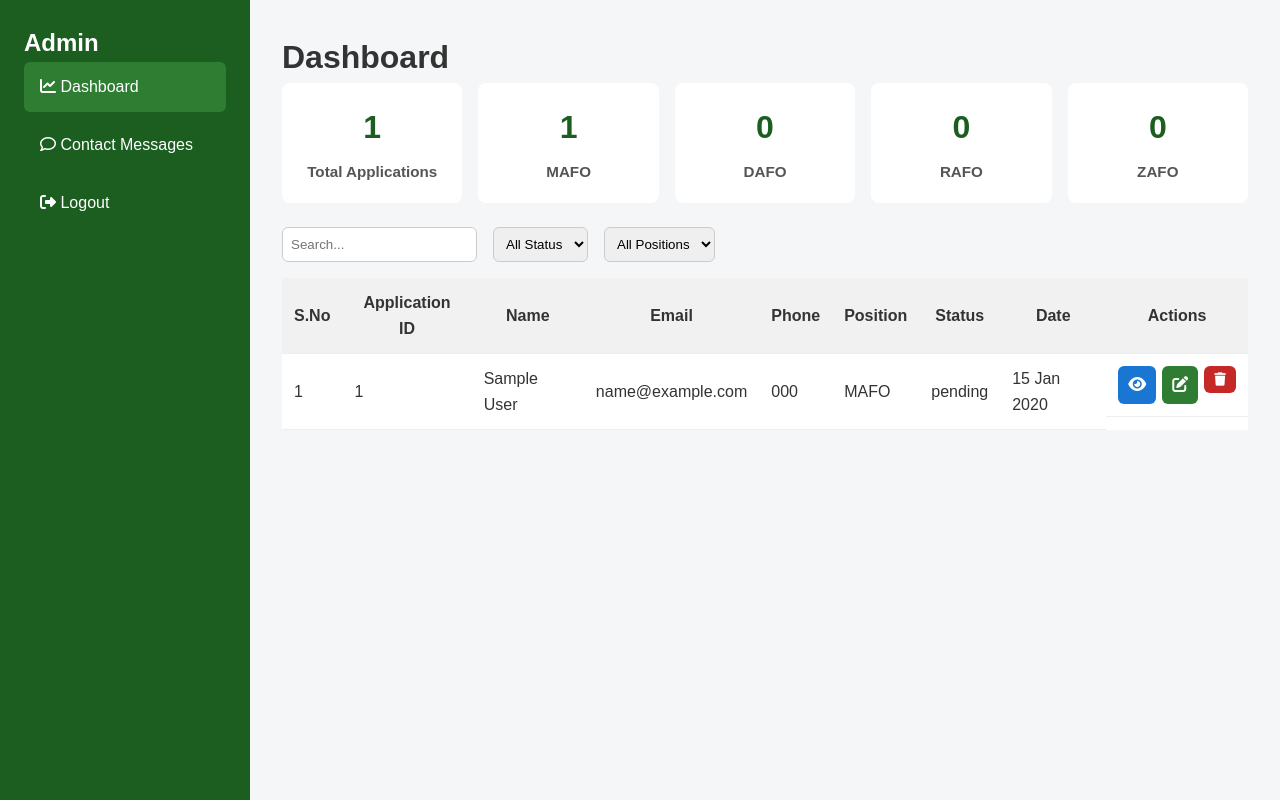
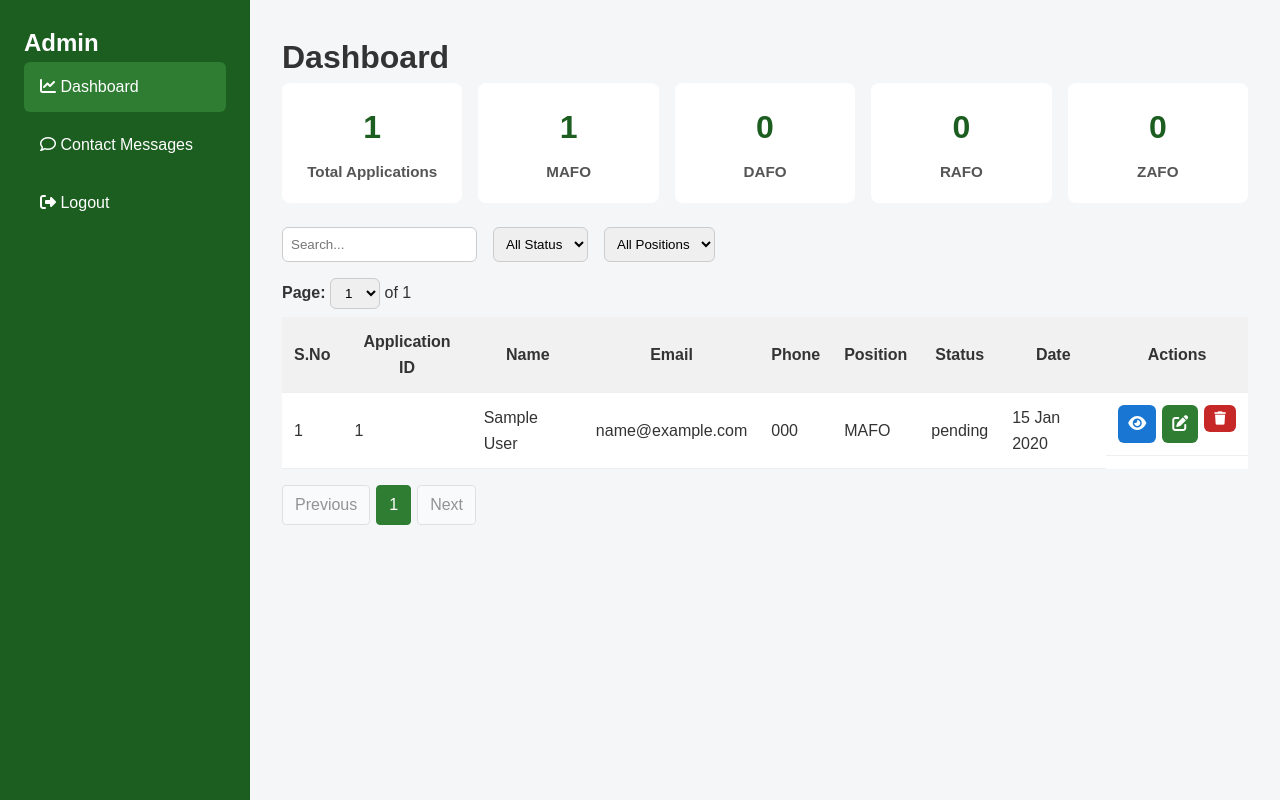
Before and after one commit to cherry-cpu/abagritech, a PHP site: page /dashboard.php in a window 1280 px wide. Run offline with PHP 8.4, Linux system fonts and the light colour scheme; the visitor is signed in with stand-in values (Sample User, id 1); tables that the repository leaves empty hold one stand-in row (values such as "Sample post").

Commit message:
Update dashboard.php, pagination added

```diff
--- a/dashboard.php
+++ b/dashboard.php
@@ -2,8 +2,6 @@
 require_once 'check_auth.php';
 requireLogin();
 require_once 'config.php';
-
-session_start();
 
 /* ===============================
    CSRF TOKEN
@@ -36,9 +34,21 @@ if ($_SERVER['REQUEST_METHOD'] === 'POST' && isset($_POST['delete_id'])) {
     $stmt = $pdo->prepare("DELETE FROM exam_applications WHERE id = :id");
     $stmt->execute(['id' => (int)$_POST['delete_id']]);
 
-    header("Location: dashboard.php?deleted=1");
+    header("Location: dashboard.php?deleted=1&page=" . ($_GET['page'] ?? 1));
     exit;
 }
+
+/* ===============================
+   PAGINATION SETUP
+   =============================== */
+$limit = 50;
+$page = isset($_GET['page']) && $_GET['page'] > 0 ? (int)$_GET['page'] : 1;
+$offset = ($page - 1) * $limit;
+
+$totalRecords = $pdo->query("SELECT COUNT(*) FROM exam_applications")->fetchColumn();
+$totalPages = ceil($totalRecords / $limit);
+
+$selectedPosition = $_GET['position'] ?? '';
 
 /* ===============================
    DASHBOARD STATS
@@ -53,11 +63,19 @@ $stats = $pdo->query("
     FROM exam_applications
 ")->fetch(PDO::FETCH_ASSOC);
 
-$recent_applications = $pdo->query("
+/* ===============================
+   FETCH PAGINATED DATA
+   =============================== */
+$stmt = $pdo->prepare("
     SELECT *
     FROM exam_applications
     ORDER BY created_at DESC
-")->fetchAll(PDO::FETCH_ASSOC);
+    LIMIT :limit OFFSET :offset
+");
+$stmt->bindValue(':limit', $limit, PDO::PARAM_INT);
+$stmt->bindValue(':offset', $offset, PDO::PARAM_INT);
+$stmt->execute();
+$recent_applications = $stmt->fetchAll(PDO::FETCH_ASSOC);
 ?>
 
 <!DOCTYPE html>
@@ -70,115 +88,99 @@ $recent_applications = $pdo->query("
 <link rel="stylesheet" href="https://cdnjs.cloudflare.com/ajax/libs/font-awesome/6.4.0/css/all.min.css">
 
 <style>
-body {
-    display: flex;
-    margin: 0;
-    background: #f4f6f8;
-    font-family: Arial;
+body { display:flex; margin:0; background:#f4f6f8; font-family:Arial; }
+.sidebar { width:250px; background:#1b5e20; color:#fff; min-height:100vh; padding:1.5rem; }
+.sidebar a { display:block; color:#fff; padding:.75rem 1rem; text-decoration:none; border-radius:6px; margin-bottom:.5rem; }
+.sidebar a.active, .sidebar a:hover { background:#2e7d32; }
+.main { flex:1; padding:2rem; }
+
+.stats-grid {
+    display:grid;
+    grid-template-columns:repeat(5,1fr);
+    gap:1rem;
+    margin-bottom:1.5rem;
+}
+.stat-card {
+    background:#fff;
+    padding:1.2rem;
+    border-radius:8px;
+    text-align:center;
+}
+.stat-card-number {
+    font-size:2rem;
+    font-weight:700;
+    color:#1b5e20;
+}
+.stat-card-label {
+    margin-top:6px;
+    font-size:.95rem;
+    color:#555;
+    font-weight:600;
 }
 
-.sidebar {
-    width: 250px;
-    background: #1b5e20;
-    color: #fff;
-    min-height: 100vh;
-    padding: 1.5rem;
+.filter-bar {
+    display:flex;
+    gap:1rem;
+    margin-bottom:1rem;
+}
+.filter-bar input,
+.filter-bar select {
+    padding:.5rem;
+    border-radius:6px;
+    border:1px solid #ccc;
 }
 
-.sidebar a {
-    display: block;
-    color: #fff;
-    padding: .75rem 1rem;
-    text-decoration: none;
-    border-radius: 6px;
-    margin-bottom: .5rem;
+.page-select {
+    margin-bottom:8px;
+}
+.page-select select {
+    padding:6px 10px;
+    border-radius:6px;
+    border:1px solid #ccc;
 }
 
-.sidebar a:hover,
-.sidebar a.active {
-    background: #2e7d32;
-}
-
-.main {
-    flex: 1;
-    padding: 2rem;
-}
-
-/* STATS */
-.stats-grid {
-    display: grid;
-    grid-template-columns: repeat(5, 1fr);
-    gap: 1rem;
-    margin-bottom: 1.5rem;
-}
-
-.stat-card {
-    background: #fff;
-    padding: 1.2rem;
-    border-radius: 8px;
-    text-align: center;
-}
-
-.stat-card-number {
-    font-size: 2rem;
-    font-weight: 700;
-    color: #1b5e20;
-}
-
-.stat-card-label {
-    margin-top: 6px;
-    font-size: 0.95rem;
-    color: #555;
-    font-weight: 600;
-}
-
-/* FILTER BAR */
-.filter-bar {
-    display: flex;
-    gap: 1rem;
-    margin-bottom: 1rem;
-}
-
-.filter-bar input,
-.filter-bar select {
-    padding: .5rem;
-    border-radius: 6px;
-    border: 1px solid #ccc;
-}
-
-/* TABLE */
-table {
-    width: 100%;
-    border-collapse: collapse;
-    background: #fff;
-}
-
-th, td {
-    padding: .75rem;
-    border-bottom: 1px solid #eee;
-}
-
-th {
-    background: #f1f1f1;
-}
+table { width:100%; border-collapse:collapse; background:#fff; }
+th, td { padding:.75rem; border-bottom:1px solid #eee; }
+th { background:#f1f1f1; }
 
 .action-btn {
-    padding: 6px 10px;
-    border-radius: 6px;
-    color: #fff;
-    border: none;
-    cursor: pointer;
+    padding:6px 10px;
+    border-radius:6px;
+    color:#fff;
+    border:none;
+    cursor:pointer;
 }
+.action-btn.view { background:#1976d2; }
+.action-btn.edit { background:#2e7d32; }
+.action-btn.delete { background:#c62828; }
 
-.action-btn.view { background: #1976d2; }
-.action-btn.edit { background: #2e7d32; }
-.action-btn.delete { background: #c62828; }
+.pagination {
+    margin-top:1rem;
+    display:flex;
+    gap:6px;
+}
+.pagination a {
+    padding:6px 12px;
+    background:#fff;
+    border:1px solid #ccc;
+    border-radius:4px;
+    text-decoration:none;
+    color:#333;
+}
+.pagination a.active {
+    background:#2e7d32;
+    color:#fff;
+    border-color:#2e7d32;
+}
+.pagination a.disabled {
+    pointer-events:none;
+    opacity:.5;
+}
 </style>
 </head>
 
 <body>
 
-<!-- SIDEBAR -->
 <div class="sidebar">
     <h2>Admin</h2>
     <a class="active" href="dashboard.php"><i class="fas fa-chart-line"></i> Dashboard</a>
@@ -186,7 +188,6 @@ th {
     <a href="auth_logout.php"><i class="fas fa-sign-out-alt"></i> Logout</a>
 </div>
 
-<!-- MAIN -->
 <div class="main">
 
 <h1>Dashboard</h1>
@@ -197,31 +198,14 @@ th {
 </div>
 <?php endif; ?>
 
-<!-- STATS -->
 <div class="stats-grid">
-    <div class="stat-card">
-        <div class="stat-card-number"><?= $stats['total'] ?></div>
-        <div class="stat-card-label">Total Applications</div>
-    </div>
-    <div class="stat-card">
-        <div class="stat-card-number"><?= $stats['mafo'] ?></div>
-        <div class="stat-card-label">MAFO</div>
-    </div>
-    <div class="stat-card">
-        <div class="stat-card-number"><?= $stats['dafo'] ?></div>
-        <div class="stat-card-label">DAFO</div>
-    </div>
-    <div class="stat-card">
-        <div class="stat-card-number"><?= $stats['rafo'] ?></div>
-        <div class="stat-card-label">RAFO</div>
-    </div>
-    <div class="stat-card">
-        <div class="stat-card-number"><?= $stats['zafo'] ?></div>
-        <div class="stat-card-label">ZAFO</div>
-    </div>
+    <div class="stat-card"><div class="stat-card-number"><?= $stats['total'] ?></div><div class="stat-card-label">Total Applications</div></div>
+    <div class="stat-card"><div class="stat-card-number"><?= $stats['mafo'] ?></div><div class="stat-card-label">MAFO</div></div>
+    <div class="stat-card"><div class="stat-card-number"><?= $stats['dafo'] ?></div><div class="stat-card-label">DAFO</div></div>
+    <div class="stat-card"><div class="stat-card-number"><?= $stats['rafo'] ?></div><div class="stat-card-label">RAFO</div></div>
+    <div class="stat-card"><div class="stat-card-number"><?= $stats['zafo'] ?></div><div class="stat-card-label">ZAFO</div></div>
 </div>
 
-<!-- FILTER BAR -->
 <div class="filter-bar">
     <input type="text" id="searchInput" placeholder="Search...">
     <select id="statusFilter">
@@ -239,7 +223,21 @@ th {
     </select>
 </div>
 
-<!-- TABLE -->
+<div class="page-select">
+    <strong>Page:</strong>
+    <select onchange="
+        let pos = document.getElementById('positionFilter').value;
+        let url = 'dashboard.php?page=' + this.value;
+        if (pos) url += '&position=' + encodeURIComponent(pos);
+        location = url;
+    ">
+        <?php for ($p=1;$p<=$totalPages;$p++): ?>
+            <option value="<?= $p ?>" <?= $p==$page?'selected':'' ?>><?= $p ?></option>
+        <?php endfor; ?>
+    </select>
+    of <?= $totalPages ?>
+</div>
+
 <table id="applicationsTable">
 <thead>
 <tr>
@@ -255,7 +253,7 @@ th {
 </tr>
 </thead>
 <tbody>
-<?php $i = 1; foreach ($recent_applications as $app): ?>
+<?php $i=$offset+1; foreach($recent_applications as $app): ?>
 <tr>
     <td><?= $i++ ?></td>
     <td><?= htmlspecialchars($app['application_id']) ?></td>
@@ -279,10 +277,32 @@ th {
 </tbody>
 </table>
 
+<div class="pagination">
+<?php $posParam = $selectedPosition ? '&position='.urlencode($selectedPosition) : ''; ?>
+<a class="<?= $page<=1?'disabled':'' ?>" href="dashboard.php?page=<?= $page-1 ?><?= $posParam ?>">Previous</a>
+
+<?php
+$start=max(1,$page-2);
+$end=min($totalPages,$page+2);
+for($p=$start;$p<=$end;$p++):
+?>
+<a href="dashboard.php?page=<?= $p ?><?= $posParam ?>" class="<?= $p==$page?'active':'' ?>"><?= $p ?></a>
+<?php endfor; ?>
+
+<a class="<?= $page>=$totalPages?'disabled':'' ?>" href="dashboard.php?page=<?= $page+1 ?><?= $posParam ?>">Next</a>
+</div>
+
 </div>
 
 <script>
 const rows = document.querySelectorAll("#applicationsTable tbody tr");
+const searchInput = document.getElementById("searchInput");
+const statusFilter = document.getElementById("statusFilter");
+const positionFilter = document.getElementById("positionFilter");
+
+const params = new URLSearchParams(window.location.search);
+const savedPosition = params.get("position");
+if (savedPosition) positionFilter.value = savedPosition;
 
 function filter() {
     let s = searchInput.value.toLowerCase();
@@ -298,10 +318,17 @@ function filter() {
             ? "" : "none";
     });
 }
+filter();
+
+positionFilter.onchange = function () {
+    const params = new URLSearchParams(window.location.search);
+    this.value ? params.set('position', this.value) : params.delete('position');
+    params.set('page', 1);
+    window.location.search = params.toString();
+};
 
 searchInput.onkeyup = filter;
 statusFilter.onchange = filter;
-positionFilter.onchange = filter;
 </script>
 
 </body>
```
